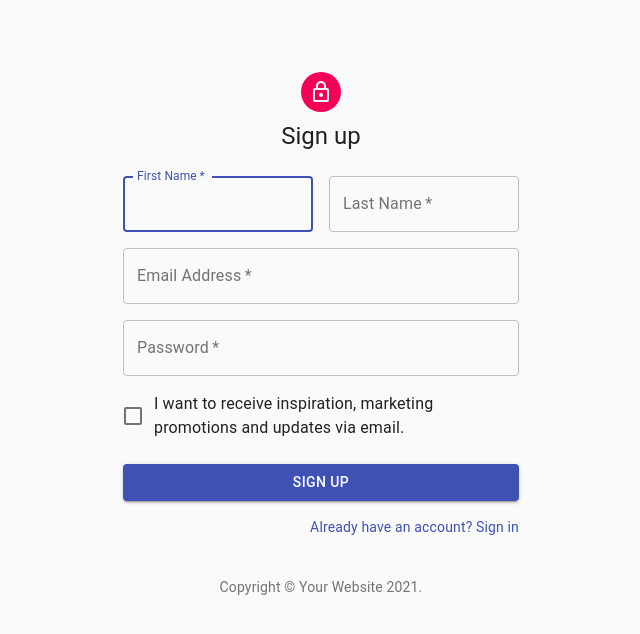
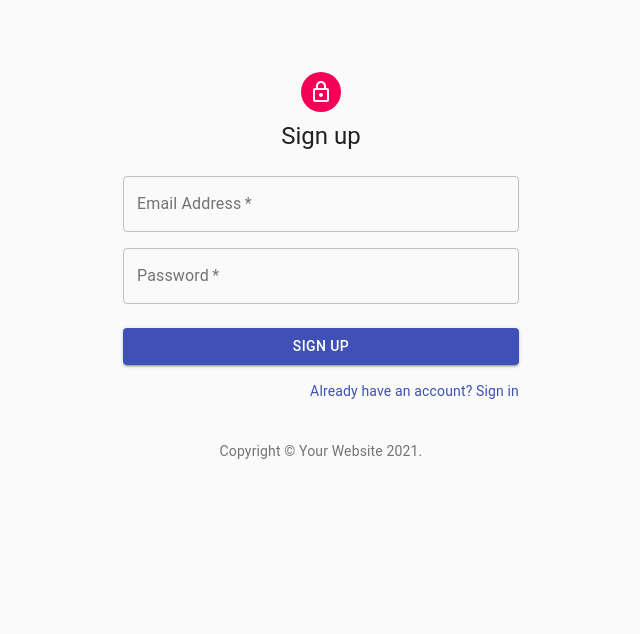
Before and after one commit to kazukimaeda26/toolkit-todo, a React (Create React App) app: page /user-auth in a window 1280 px wide. Shown: the top 634 px of the page, without its empty margins (319-959 px from the left). Built offline with nearby package versions, Linux system fonts and the light colour scheme; no server answers.

Commit message:
不要な記述の削除

```diff
--- a/src/pages/UserAuth/UserAuth.tsx
+++ b/src/pages/UserAuth/UserAuth.tsx
@@ -3,8 +3,6 @@
 import Button from "@material-ui/core/Button";
 import CssBaseline from "@material-ui/core/CssBaseline";
 import TextField from "@material-ui/core/TextField";
-import FormControlLabel from "@material-ui/core/FormControlLabel";
-import Checkbox from "@material-ui/core/Checkbox";
 import Link from "@material-ui/core/Link";
 import Grid from "@material-ui/core/Grid";
 import Box from "@material-ui/core/Box";
@@ -61,29 +59,6 @@
         </Typography>
         <form className={classes.form} noValidate>
           <Grid container spacing={2}>
-            <Grid item xs={12} sm={6}>
-              <TextField
-                autoComplete="fname"
-                name="firstName"
-                variant="outlined"
-                required
-                fullWidth
-                id="firstName"
-                label="First Name"
-                autoFocus
-              />
-            </Grid>
-            <Grid item xs={12} sm={6}>
-              <TextField
-                variant="outlined"
-                required
-                fullWidth
-                id="lastName"
-                label="Last Name"
-                name="lastName"
-                autoComplete="lname"
-              />
-            </Grid>
             <Grid item xs={12}>
               <TextField
                 variant="outlined"
@@ -105,12 +80,6 @@
                 type="password"
                 id="password"
                 autoComplete="current-password"
-              />
-            </Grid>
-            <Grid item xs={12}>
-              <FormControlLabel
-                control={<Checkbox value="allowExtraEmails" color="primary" />}
-                label="I want to receive inspiration, marketing promotions and updates via email."
               />
             </Grid>
           </Grid>
```
